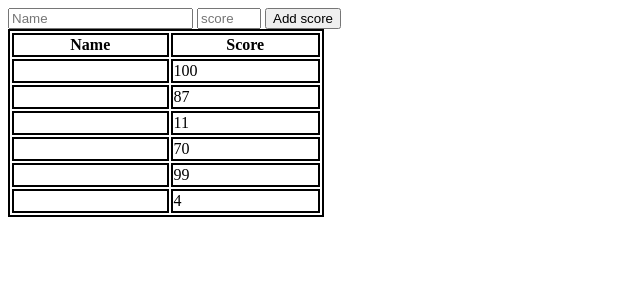
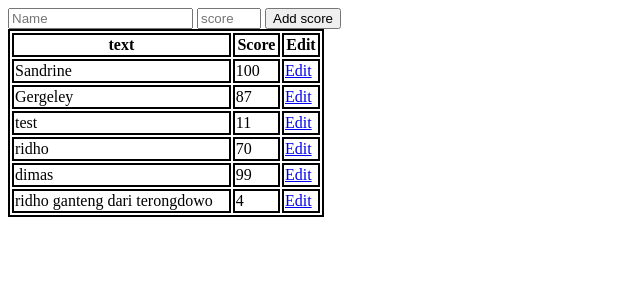
Before and after one commit to ainurridho666/score, a Flask app: page / in a window 1280 px wide. Shown: the top 300 px of the page, without its empty margins (0-640 px from the left). Run offline with Flask 3, Linux system fonts and the light colour scheme; some libraries are stand-ins or nearby versions.

Commit message:
Add files via upload

```diff
--- a/studikasus1/app.py
+++ b/studikasus1/app.py
@@ -7,8 +7,6 @@ from flask import Flask, flash, jsonify, redirect, render_template, request, ses
 app = Flask(__name__) #mengatur nama aplikasi
 
 db = SQL ("sqlite:///score.db")
-
-
 
 
 @app.route("/", methods=["GET", "POST"])
@@ -37,3 +35,16 @@ def score():
 
         # salin isi variabel birtdays ke birhdays, lalu kirim ke index.html
         return render_template("index.html", students = score)
+
+
+
+@app.route("/edit/<id>", methods=["GET", "POST"])
+def edit_data(id):
+    if request.method == "GET":
+        edt = db.execute("SELECT * FROM score WHERE id = ?", id)[0]
+        return render_template("edit.html", edt = edt)
+    else:
+        edt_text = request.form.get("text")
+        edt_score = request.form.get("score")
+        db.execute('update score set text = ?, score = ? where id = ?', edt_text, edt_score, id)
+        return redirect("/")
--- a/studikasus1/templates/index.html
+++ b/studikasus1/templates/index.html
@@ -25,16 +25,20 @@
         <table style="width: 25%;">
             <thead>
                 <tr>
-                    <th>Name</th>
+                    <th>text</th>
                     <th>Score</th>
+                    <th>Edit</th>
                 </tr>
             </thead>
 
             <tbody>
                 {% for x in students %}
                 <tr>
-                    <td>{{x.name}}</td>
+                    <td>{{x.text}}</td>
                     <td>{{x.score}}</td>
+                    <td>
+                        <a href="/edit/{{x['id']}}">Edit</a>
+                    </td>
                 </tr>
                 {% endfor %}
             </tbody>
```
Also changed, not shown: studikasus1/templates/edit.html (added, +22 -0 lines), studikasus1/score.db.
